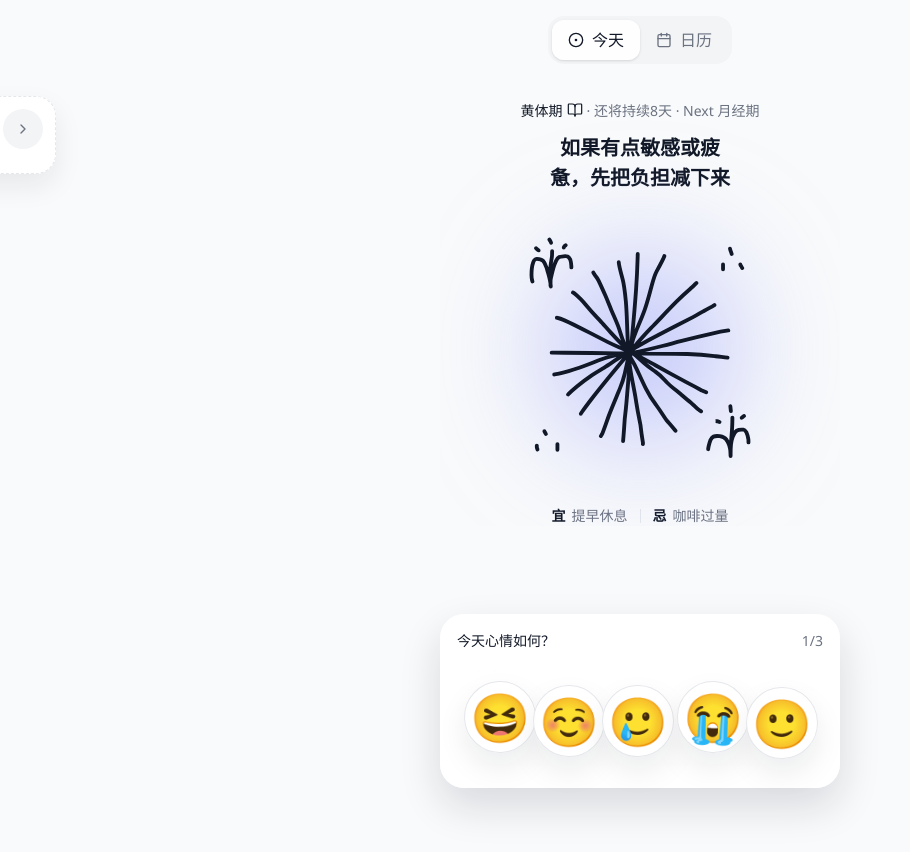
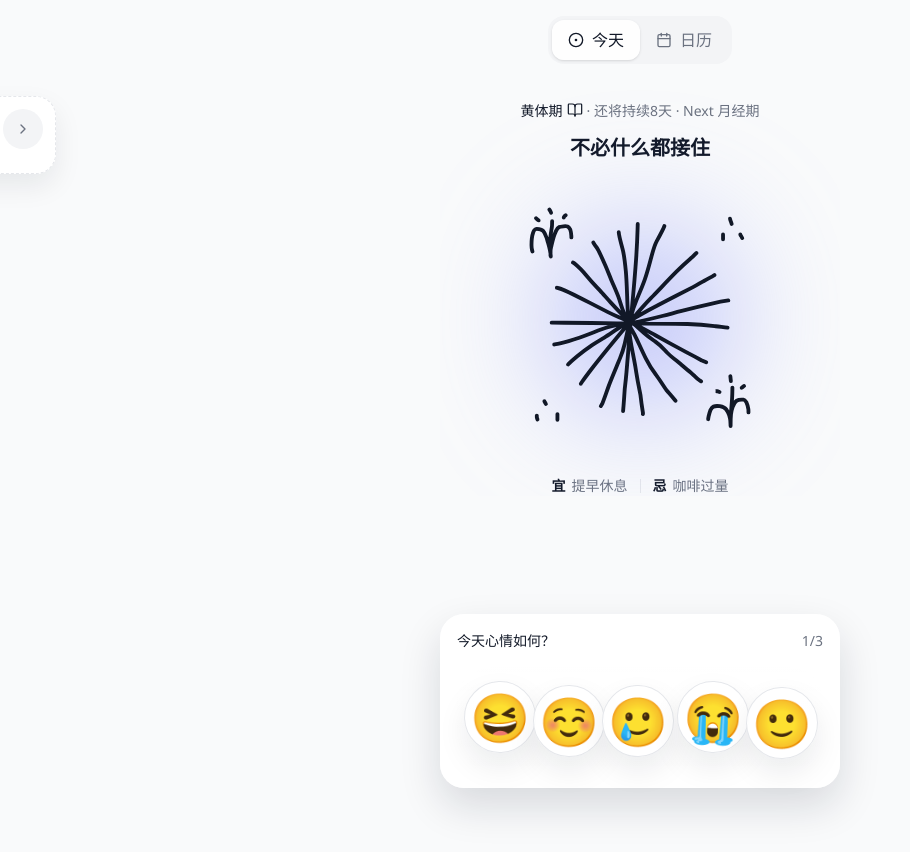
Before and after one commit to xiaoshanhe003/moonly, a React (Vite) app: page /today in a window 1280 px wide. Shown: the top 852 px of the page, without its empty margins (0-910 px from the left). Built offline with nearby package versions, Linux system fonts and the light colour scheme.

Commit message:
Refine cycle copy and tone guide

```diff
--- a/src/features/cycle/cycle.ts
+++ b/src/features/cycle/cycle.ts
@@ -30,53 +30,62 @@ const phaseMeta: Record<
   menstrual: {
     label: "月经期",
     tones: [
-      "今天适合放慢节奏，先照顾身体感受。",
-      "先把身体放在前面，别急着跟日程较劲。",
-      "如果状态偏低也没关系，今天更适合温柔一点。",
-      "把步子收小一点，身体舒服比效率更重要。",
-      "今天可以不那么满，先让自己处在舒服的频率里。"
+      "今天慢一点，先让身体舒服。",
+      "先照顾自己，很多事可以晚一点。",
+      "如果有点累，就把力气留给当下。",
+      "今天不必太满，留些空给自己。",
+      "给身体一点安静，给自己一点松弛。",
+      "今天不必太赶，舒服更要紧。",
+      "先把身体安顿好，别的都往后放放。",
+      "有点倦，就少做一点。"
     ],
-    dos: ["温热饮食", "留白日程", "先顾舒适", "轻缓活动", "早点休息"],
-    donts: ["硬扛不适", "过度透支", "久坐受凉", "高强度训练", "忽略疼痛"],
+    dos: ["先顾舒适", "补充温热", "安排留白", "轻缓活动", "提早休息"],
+    donts: ["硬扛不适", "日程过满", "久坐受凉", "高强度训练", "忽略疼痛"],
     color: "var(--phase-menstrual)"
   },
   follicular: {
     label: "卵泡期",
     tones: [
-      "能量通常会慢慢回升，可以轻轻把计划重新打开。",
-      "如果感觉状态在回来，今天适合把事情一点点接上。",
-      "这是重新起步的窗口，先把节奏慢慢拉起来。",
-      "不必一下冲满，稳稳地启动就很好。",
-      "今天适合把想做的事往前推一小步。"
+      "状态在回升，适合把日子重新接上。",
+      "今天适合起个头，不用一口气做完。",
+      "往前走一点，节奏会慢慢回来。",
+      "把想做的事捡起来一些，就很好。",
+      "趁着状态回暖，去推进一件小事吧。",
+      "慢慢来，才更快。"
     ],
-    dos: ["轻启动", "尝试新事", "安排轻运动", "推进计划", "外出走走"],
-    donts: ["日程过满", "一下太猛", "过度用力", "熬夜补进度", "忽略热身"],
+    dos: ["轻轻启动", "尝试新事", "安排运动", "推进计划", "外出走走"],
+    donts: ["日程过满", "一下太猛", "用力过头", "熬夜补进度", "忽略热身"],
     color: "var(--phase-follicular)"
   },
   ovulation: {
     label: "排卵期",
     tones: [
-      "身心可能更外向，也别忘了给自己留出缓冲。",
-      "今天也许更想连接外界，但别把自己排得太满。",
-      "适合互动和表达，也记得给恢复留一点位置。",
-      "如果状态在线，可以把沟通和协作往前放。",
-      "今天的能量更适合流动起来，但不必用满。"
+      "今天更想表达，就顺势把话说出来。",
+      "适合见人、沟通，也别忘了留点空。",
+      "如果状态在线，让自己发发光也很好。",
+      "今天更容易向外打开，但不用用力过满。",
+      "把重要的表达放在今天，正好。",
+      "往外走一走，状态会更亮。"
     ],
-    dos: ["安排沟通", "协作推进", "表达自己", "记录变化", "补充水分"],
-    donts: ["过度熬夜", "行程太满", "忽略恢复", "情绪透支", "跳过正餐"],
+    dos: ["安排沟通", "协作推进", "表达自己", "补充水分", "记录变化"],
+    donts: ["熬夜过头", "行程太满", "忽略恢复", "情绪透支", "跳过正餐"],
     color: "var(--phase-ovulation)"
   },
   luteal: {
     label: "黄体期",
     tones: [
-      "身体正放慢节奏，多给自己一些温柔吧。",
-      "今天更适合稳住节奏，而不是把自己推得更紧。",
-      "如果有点敏感或疲惫，先把负担减下来。",
-      "把切换变少一点，你会感觉更顺。",
-      "今天适合往内收一收，把能量留给真正重要的事。"
+      "今天更适合稳着来，不必太用力。",
+      "如果有点敏感，就先把世界调小一点。",
+      "把节奏放稳，很多不舒服会缓下来。",
+      "先顾好自己的感受，再去顾别的事。",
+      "给自己留点余地，今天会更顺一些。",
+      "不必什么都接住。",
+      "把力气留给真正重要的事。",
+      "先把负担放轻一点。",
+      "今天适合往内收一收。"
     ],
     dos: ["稳住节奏", "提早休息", "减少切换", "优先刚需", "少量多次"],
-    donts: ["信息过载", "情绪内耗", "咖啡过量", "死磕细节", "行程堆太满"],
+    donts: ["信息过载", "情绪内耗", "咖啡过量", "反复死磕", "行程堆太满"],
     color: "var(--phase-luteal)"
   }
 };
--- a/src/pages/phase-science-page.tsx
+++ b/src/pages/phase-science-page.tsx
@@ -147,65 +147,65 @@ const scienceContentMap: Record<ScienceTabKey, ScienceContent> = {
     label: "月经期",
     subtitle: "子宫内膜脱落，身体进入一次新的周期起点。",
     overview:
-      "月经期通常从出血开始计算。这个阶段雌激素和孕激素都处在较低水平，身体会优先处理修复和恢复。",
+      "月经期通常从出血开始。这个阶段雌激素和孕激素都处在低位，身体会更偏向修复和恢复。",
     durationLabel: "持续时间",
     duration: "3-7天",
     hormoneLabel: "激素变化",
     hormones: "雌激素和孕激素处于低位",
     bodySignalsLabel: "身体变化",
-    bodySignals: ["可能会有腹部不适、疲惫感或下背酸胀", "体温相对较低，耐力和恢复节奏更慢"],
+    bodySignals: ["可能会有腹部不适、疲惫或下背酸胀", "体温相对较低，耐力和恢复节奏也会偏慢"],
     mindSignalsLabel: "日常表现",
-    mindSignals: ["更适合把节奏放慢一点", "如果想独处、安静一些，通常是正常反应"],
+    mindSignals: ["更适合把节奏放慢一点", "想安静一些或减少社交，通常是正常反应"],
     suggestionsLabel: "如何与身体相处",
-    suggestions: ["优先睡眠和补水", "安排更轻的活动和更松的日程", "如果不适明显，先以舒适和恢复为主"]
+    suggestions: ["优先睡眠、补水和保暖", "把活动安排得轻一点，给身体留恢复空间", "如果不适明显，先以舒适为主，不必勉强跟上原来的节奏"]
   },
   follicular: {
     label: "卵泡期",
     subtitle: "卵巢中的卵泡开始发育，身体逐渐回到更轻盈的状态。",
     overview:
-      "卵泡期的卵泡开始发育成熟。雌激素水平上升，常会带来更活跃的身心状态，恢复感和启动感也更明显。",
+      "卵泡期里，卵泡开始发育成熟。雌激素水平上升，身体常会感觉更轻快，启动感也会更明显。",
     durationLabel: "持续时间",
     duration: "7-10天",
     hormoneLabel: "激素变化",
     hormones: "雌激素上升",
     bodySignalsLabel: "身体变化",
-    bodySignals: ["子宫内膜重新增厚，为排卵做准备", "能量逐步恢复，皮肤状态和新陈代谢可能更活跃"],
+    bodySignals: ["子宫内膜重新增厚，为排卵做准备", "能量逐步恢复，身体通常会更有启动感"],
     mindSignalsLabel: "日常表现",
-    mindSignals: ["心情较轻，专注力上升，社交欲增强", "创造力与学习效率更容易被调动起来"],
+    mindSignals: ["状态通常会更轻快，专注力和行动力也更容易起来", "更适合学习、推进计划，或把新想法往前试一试"],
     suggestionsLabel: "如何与身体相处",
-    suggestions: ["迎接新事物和挑战的好时机", "适合进行中高强度运动和力量训练", "更适合安排重要会议、输出型工作或见面活动"]
+    suggestions: ["可以把想推进的事慢慢接起来", "如果身体状态合适，适合安排运动或力量训练", "需要输出、沟通或见面的事，也可以往前放一些"]
   },
   ovulation: {
     label: "排卵期",
     subtitle: "卵子排出前后，身体常处在一个更外向、更有表现力的窗口。",
     overview:
-      "排卵期通常发生在排卵日前后。雌激素处于高位，黄体生成素快速波动，部分人会感受到明显的活力与表达欲。",
+      "排卵期通常发生在排卵日前后。雌激素处于高位，黄体生成素快速波动，部分人会感受到更明显的活力和表达欲。",
     durationLabel: "持续时间",
     duration: "2-4天",
     hormoneLabel: "激素变化",
     hormones: "雌激素高位，黄体生成素快速波动",
     bodySignalsLabel: "身体变化",
-    bodySignals: ["分泌物可能变得更清透、有弹性", "有些人会感到一侧轻微腹痛或更明显的身体存在感"],
+    bodySignals: ["分泌物可能变得更清透、有弹性", "有些人会感到一侧轻微腹痛，或更明显地留意到身体变化"],
     mindSignalsLabel: "日常表现",
-    mindSignals: ["更愿意连接外界，表达欲和行动力增强", "在沟通、展示、社交场景里通常更容易进入状态"],
+    mindSignals: ["更愿意连接外界，表达欲和行动力也会更强一些", "在沟通、展示或社交场景里，通常更容易进入状态"],
     suggestionsLabel: "如何与身体相处",
-    suggestions: ["适合安排表达、展示、合作类任务", "维持规律饮食和补水，避免行程排太满", "如果精力在线，可以推进重要互动和公开场景"]
+    suggestions: ["适合安排表达、展示或合作类任务", "维持规律饮食和补水，也别把行程排得太满", "如果精力在线，可以把重要互动往前放，但还是记得留出缓冲"]
   },
   luteal: {
     label: "黄体期",
     subtitle: "排卵后身体进入准备阶段，能量模式会逐步转向内收。",
     overview:
-      "黄体期从排卵后开始，孕激素水平上升。如果没有受孕，激素会在后段逐渐回落，这也是很多人开始感到敏感和疲惫的时期。",
+      "黄体期从排卵后开始，孕激素水平上升。如果没有受孕，激素会在后段逐渐回落，很多人也会在这时更容易感到敏感和疲惫。",
     durationLabel: "持续时间",
     duration: "10-14天",
     hormoneLabel: "激素变化",
     hormones: "孕激素上升，后段可能逐步回落",
     bodySignalsLabel: "身体变化",
-    bodySignals: ["可能出现乳房胀痛、腹胀、水肿或食欲变化", "体温略高，身体更需要稳定节奏和恢复空间"],
+    bodySignals: ["可能出现乳房胀痛、腹胀、水肿或食欲变化", "体温会略高一些，身体也更需要稳定节奏和恢复空间"],
     mindSignalsLabel: "日常表现",
-    mindSignals: ["更容易对噪音、压力和信息切换敏感", "情绪波动增多时，通常不意味着你做得不够好"],
+    mindSignals: ["更容易对噪音、压力和信息切换敏感", "如果情绪起伏变多，也不代表你做得不够好"],
     suggestionsLabel: "如何与身体相处",
-    suggestions: ["减少高频切换，优先真正重要的事", "提早休息，给日程留缓冲", "尽量用稳定、低刺激的环境保护能量"]
+    suggestions: ["减少高频切换，把能量留给真正重要的事", "提早休息，给日程留一点缓冲", "尽量用稳定、低刺激的环境保护自己"]
   }
 };
 
```
Also changed, not shown: 1 other file (tests, documents, lock files or other folders).
